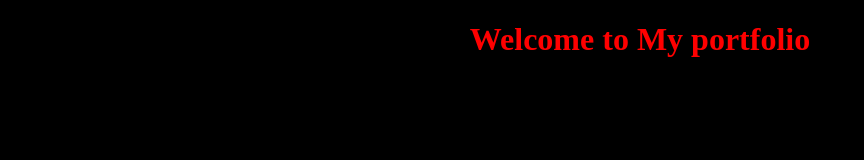
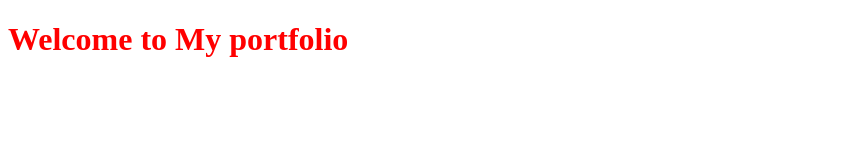
Before and after one commit to shaery/shaery.github.io, a plain HTML site: page index.html in a window 1280 px wide. Shown: the whole page, without its empty margins (0-864 px from the left). Drawn offline with Linux system fonts and the light colour scheme.

Commit message:
Update style.css

```diff
--- a/style.css
+++ b/style.css
@@ -1,7 +1,3 @@
-body{
-  background-color: black;
-}
 h1{
-  text-align: center;
   color: red;
 }
```
